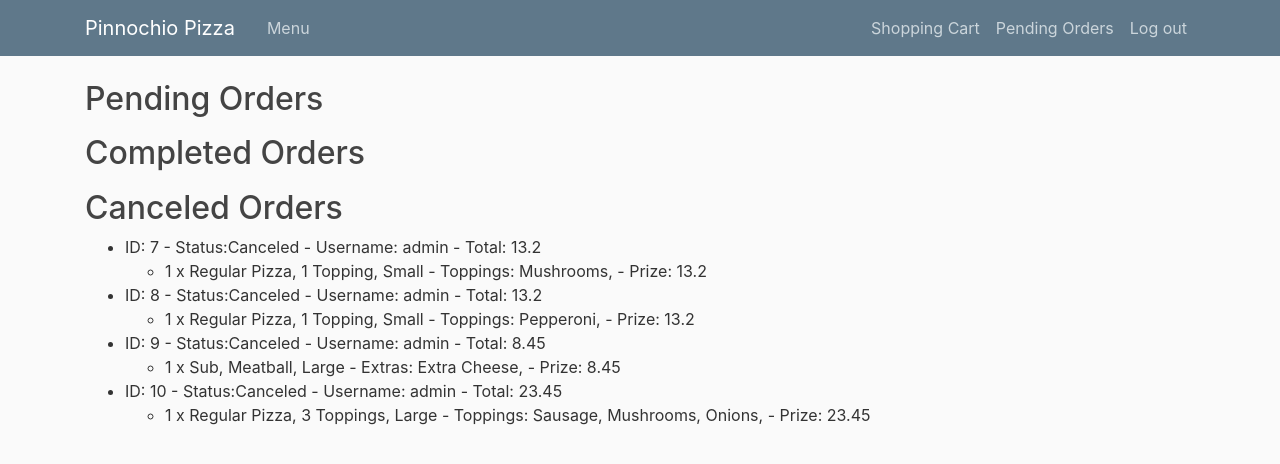
After one commit to ckoopmann/cs50w_project4, a Django app: page /orderlist in a window 1280 px wide. The commit adds this page. Shown: the top 464 px of the page. Run offline with Django 3.2, Linux system fonts and the light colour scheme; a user stored in the database is signed in; data comes from the database, SQL or seed files in the repository; both versions use the stored data as it was after the commit; some libraries are stand-ins or nearby versions.

Commit message:
Orderlist implemented

```diff
--- a/orders/models.py
+++ b/orders/models.py
@@ -31,7 +31,9 @@ class Order(models.Model):
     user = models.ForeignKey(User, on_delete=models.CASCADE)
 
     def __str__(self):
-        return f"{self.id} - {self.status} - {self.user}"
+        display = f"ID: {self.id} - Status:{self.status} - Username: {self.user} - Total: {self.total} "
+
+        return display
 
     @property
     def total(self):
@@ -49,14 +51,18 @@ class OrderItem(models.Model):
     quantity = models.IntegerField(default = 1)
 
     def __str__(self):
-        display = f"{self.id} - {self.menuitem.type}, {self.menuitem.name}, {self.menuitem.size} - Quantity: {self.quantity} - Unit Prize: {self.menuitem.prize} - Toppings: "
+        display = f"{self.quantity} x {self.menuitem.type}, {self.menuitem.name}, {self.menuitem.size}"
 
+        if self.toppings.count() > 0:
+            display += " - Toppings: "
         for topping in self.toppings.all():
             display +=f" {topping.name},"
-
+        if self.extras.count() > 0:
+            display += " -  Extras: "
         for extra in self.extras.all():
             display +=f" {extra.name},"
 
+        display += f" - Prize: {self.cost}"
         return display
 
     @property
--- a/orders/templates/orders/cart.html
+++ b/orders/templates/orders/cart.html
@@ -6,14 +6,14 @@ Shopping Cart
 {% endblock %}
 
 {% block body %}
-<h1>{{order}}</h1>
+<h2>Shopping Cart</h2>
 <ul>
 {% for orderitem in orderitems %}
     <li>{{orderitem}} <a href="remove/{{orderitem.id}}">Remove</a></li>
 {% endfor %}
 </ul>
+<h4>Total: {{order.total}}</h2>
 <form action = "/place/{{order.id}}">
     <button class = "btn btn-outline-info" type="submit">Place Order</button>
 </form>
-<h2>{{order.total}}</h2>
 {% endblock %}
--- a/orders/templates/orders/layout.html
+++ b/orders/templates/orders/layout.html
@@ -32,7 +32,8 @@
             <!-- Navbar Right Side -->
             <div class="navbar-nav">
               {% if user.is_authenticated %}
-                  <a class="nav-item nav-link" href="/cart">Shopping Cart</a>
+                <a class="nav-item nav-link" href="/cart">Shopping Cart</a>
+                <a class="nav-item nav-link" href="/orderlist">Pending Orders</a>
                 <a class="nav-item nav-link" href="/users/logout">Log out</a>
               {% else %}
                 <a class="nav-item nav-link" href="/users/login">Login</a>
--- /dev/null
+++ b/orders/templates/orders/orderlist.html
@@ -0,0 +1,42 @@
+{% extends "orders/layout.html" %}
+
+{% load crispy_forms_tags %}
+{% block title %}
+Shopping Cart
+{% endblock %}
+
+{% block body %}
+<h2>Pending Orders</h2>
+<ul>
+{% for order in pending_orders %}
+    <li>{{order}} <a href="cancel/{{order.id}}">Cancel Order</a>
+        <ul>
+            {% for orderitem in order.orderitem_set.all %}
+                <li>{{orderitem}}</li>
+            {% endfor %}
+        </ul></li>
+{% endfor %}
+</ul>
+<h2>Completed Orders</h2>
+<ul>
+{% for order in completed_orders %}
+    <li>{{order}}</li>
+    <ul>
+        {% for orderitem in order.orderitem_set.all %}
+            <li>{{orderitem}}</li>
+        {% endfor %}
+    </ul></li>
+{% endfor %}
+</ul>
+<h2>Canceled Orders</h2>
+<ul>
+{% for order in canceled_orders %}
+    <li>{{order}}</li>
+    <ul>
+        {% for orderitem in order.orderitem_set.all %}
+            <li>{{orderitem}}</li>
+        {% endfor %}
+    </ul></li>
+{% endfor %}
+</ul>
+{% endblock %}
--- a/orders/urls.py
+++ b/orders/urls.py
@@ -5,6 +5,8 @@ from . import views
 urlpatterns = [
     path("", views.index, name="index"),
     path("cart", views.cart, name="cart"),
+    path("orderlist", views.orderlist, name="orderlist"),
+    path("cancel/<int:id>", views.cancel, name="cancel"),
     path("remove/<int:id>", views.remove, name="remove"),
     path("place/<int:id>", views.place, name="place"),
     path("add/<int:id>", views.add, name="add")
--- a/orders/views.py
+++ b/orders/views.py
@@ -70,13 +70,19 @@ def remove(request, id):
     OrderItem.objects.get(id=id).delete()
     return redirect('cart')
 
+def cancel(request, id):
+    order = Order.objects.get(id=id)
+    order.status = 'Canceled'
+    order.save()
+    return redirect('orderlist')
+
 
 def place(place, id):
     order = Order.objects.get(id=id)
     orderitems_no = order.orderitem_set.count()
     if orderitems_no == 0:
         return redirect('cart')
-    order.status = 'Placed'
+    order.status = 'Pending'
     order.save()
     return redirect('index')
 
@@ -90,3 +96,14 @@ def cart(request):
     orderitems = order.orderitem_set.all()
     context = {'order' : order, 'orderitems':orderitems}
     return render(request, "orders/cart.html", context)
+
+
+def orderlist(request):
+    pending_orders = Order.objects.filter(user = request.user, status = 'Pending').all()
+
+    completed_orders = Order.objects.filter(user = request.user, status = 'Completed').all()
+
+    canceled_orders = Order.objects.filter(user = request.user, status = 'Canceled').all()
+
+    context = {'pending_orders' : pending_orders, 'completed_orders' : completed_orders, 'canceled_orders' : canceled_orders}
+    return render(request, "orders/orderlist.html", context)
```
Also changed, not shown: db.sqlite3.
